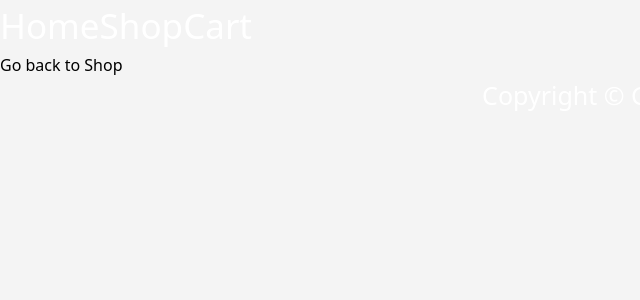
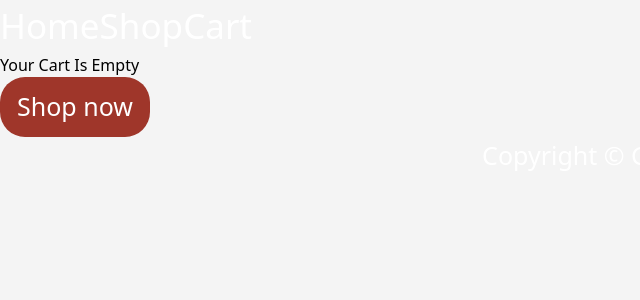
Before and after one commit to GeneZijlboot/Coffee-WebShop, a React (Vite) app: page /ShoppingCart in a window 1280 px wide. Shown: the top 300 px of the page, without its empty margins (0-640 px from the left). Built offline with nearby package versions, Linux system fonts and the light colour scheme.

Commit message:
cart page updaten, go back button

```diff
--- a/src/Components/CoffeeBeansDetails.jsx
+++ b/src/Components/CoffeeBeansDetails.jsx
@@ -8,7 +8,7 @@ function CoffeeBeansDetails() {
 
     return (
         <div className="blog-details bg-white">
-            {isPending && <div className='bg-[#f4f4f4] flex justify-center text-[30px] mt-[35px] pt-[300px] pb-[300px]'>Loading Coffee...</div>}
+            {isPending && <div className='bg-[#f4f4f4] flex justify-center text-[30px] mt-[35px] pt-[300px] pb-[300px]'>Loading Specific Coffee...</div>}
             {error && <div className='bg-[#f4f4f4] flex justify-center text-[30px] mt-[35px] pt-[300px] pb-[300px]'>A network error was encountered</div>}
             { Coffee && (
                 Coffee.map((CoffeeInfo) => {
@@ -25,7 +25,7 @@ function CoffeeBeansDetails() {
                                         <p><strong>Weight: </strong>{CoffeeInfo.weight} gram</p>
                                         <p><strong>Roast level: </strong>{CoffeeInfo.roast_level}</p>
                                         <p><strong>Price: </strong>${CoffeeInfo.price}</p>
-                                        <button className='Button'>Buy</button>
+                                        <button className='BuyButton'>Buy</button>
                                     </div>
                                 </div>
                             </div>
--- a/src/Components/ShoppingCart.jsx
+++ b/src/Components/ShoppingCart.jsx
@@ -11,11 +11,14 @@ function ShoppingCart() {
                     return ( display ShoppingCart items);
                 }
             */}
-            <Link to="/Shop">
-                <div className="flex justify-center text-[35px] mt-[35px] pt-[200px] pb-[300px]">
-                    <button className="bg-red">Go back to Shop</button>
+            <div className="flex justify-center m-[250px]">
+                <div className="flex flex-col gap-[15px] justify-center">
+                    <p className="text-[30px]">Your Cart Is Empty</p>
+                    <Link className="flex justify-center" to="/Shop">
+                        <button className="NullButton">Shop now</button>
+                    </Link>
                 </div>
-            </Link>
+            </div>
 
             {/* COPYRIGHT SECTION*/}
             <div>
--- a/src/index.css
+++ b/src/index.css
@@ -26,10 +26,14 @@ body{
     @apply flex justify-center text-[#24415b] text-[25px];
 }
 
-.Button{
+.BuyButton{
     @apply bg-[#8aaac7]  text-[white] w-[100px] h-[40px] rounded-[15px];
 }
 
-.Button:hover{
+.BuyButton:hover{
     @apply bg-[#8aaac7]  text-[#24415b];
 }
+
+.NullButton{
+    @apply bg-[#9f362a] h-[60px] w-[150px] text-[white] rounded-[25px] text-[25px];
+}
```
